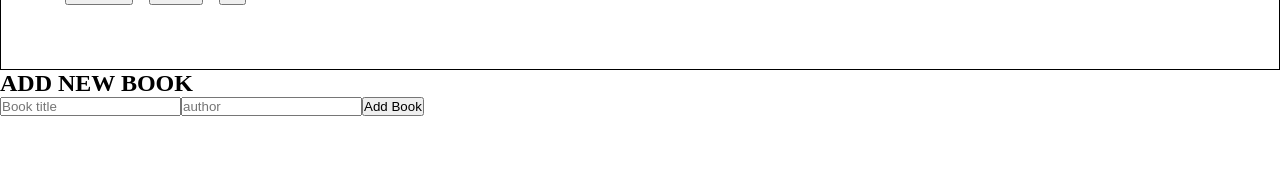
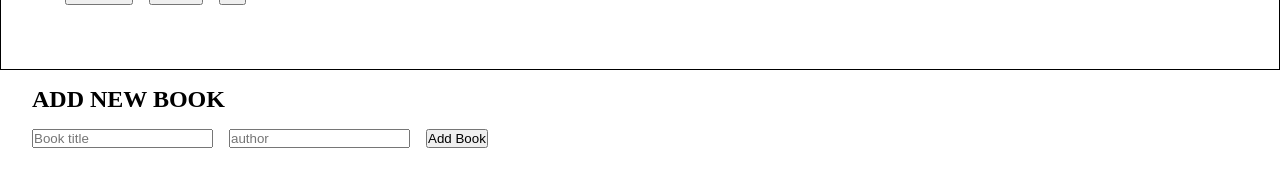
Before and after one commit to fpsapc/bookstore, a React (Create React App) app: page / in a window 1280 px wide. Shown: the part 739-926 px from the top of the page. Before the commit the page ends 855 px from the top, so only its background shows below. Built offline with nearby package versions, Linux system fonts and the light colour scheme.

Commit message:
Update AddBook.js

```diff
--- a/src/components/AddBook.js
+++ b/src/components/AddBook.js
@@ -2,16 +2,25 @@ import React, { useState } from 'react';
 import { useDispatch } from 'react-redux';
 import { addBook } from '../redux/books/booksSlice';
 
+const template = {
+  item_id: '',
+  title: '',
+  author: '',
+  category: '',
+};
+
 const AddBook = () => {
-  const [values, setValue] = useState({});
+  const [values, setValue] = useState({ template });
   const dispatch = useDispatch();
 
   const handleChange = (e) => {
-    const { name, value } = e.target;
-    setValue((prevValues) => ({
-      ...prevValues,
+    const { name } = e.target;
+    const { value } = e.target;
+    setValue((values) => ({
+      ...values,
+      item_id: crypto.randomUUID(),
       [name]: value,
-      item_id: crypto.randomUUID(),
+      category: 'Action',
     }));
   };
 
@@ -22,9 +31,9 @@ const AddBook = () => {
   };
 
   return (
-    <section>
+    <section className="addBook">
       <h2>ADD NEW BOOK</h2>
-      <form>
+      <form className="addBookForm">
         <input
           value={values.title || ''}
           type="text"
```
